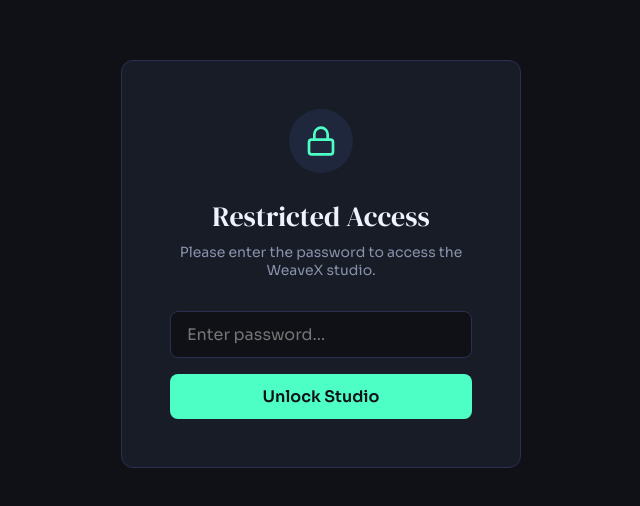
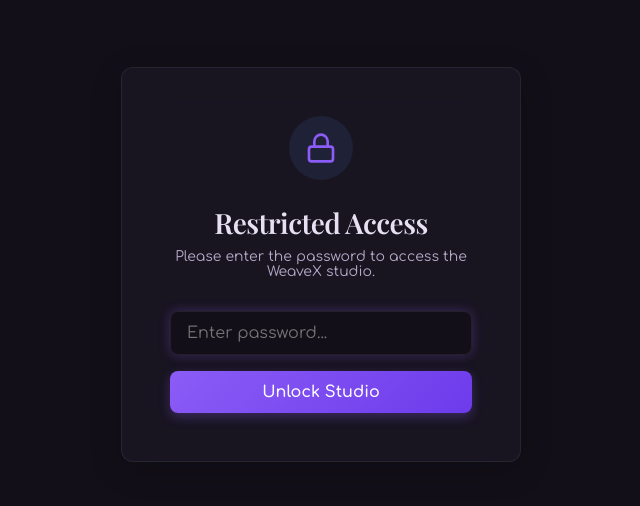
Before and after one commit to aseerawsaf45-dev/weavex-studio, a React (Vite) app: page / in a window 1280 px wide. Shown: the part 136-642 px from the top of the page, without its empty margins (319-959 px from the left). Built offline with nearby package versions, Linux system fonts and the light colour scheme.

Commit message:
Apply premium design system and update copyright

```diff
--- a/src/KnitApp.jsx
+++ b/src/KnitApp.jsx
@@ -192,7 +192,7 @@ function KnitApp({ onNavigateHome }) {
         </div>
 
         {/* Center Canvas */}
-        <div className="center-canvas" style={{ display: 'flex', flexDirection: 'column', background: 'var(--bg-base)', padding: '24px' }}>
+        <div className="center-canvas" style={{ display: 'flex', flexDirection: 'column', padding: '24px' }}>
           <div style={{ display: 'flex', justifyContent: 'center', marginBottom: '16px', color: 'var(--text-secondary)' }}>
             Grid Size: {wales}W × {courses}C
           </div>
--- a/src/index.css
+++ b/src/index.css
@@ -1,40 +1,42 @@
-@import url('https://fonts.googleapis.com/css2?family=DM+Serif+Display&family=JetBrains+Mono:wght@400;600&family=Sora:wght@300;400;500;600&display=swap');
-@import url('https://fonts.googleapis.com/css2?family=Playfair+Display:wght@500;700&family=IBM+Plex+Mono:wght@400;500&family=Inter:wght@300;400;500;600&display=swap');
+@import url('https://fonts.googleapis.com/css2?family=Playfair+Display:wght@500;600;700&family=Comfortaa:wght@400;500;600;700&family=JetBrains+Mono:wght@400;500&display=swap');
 
 :root {
-  --bg-base: #0F1117;          /* Near-black, deep navy-charcoal */
-  --bg-surface: #181C27;       /* Card/panel backgrounds */
-  --bg-elevated: #1F2436;      /* Elevated elements */
-  --border: #2A3050;           /* Subtle borders */
-  --accent-primary: #4EFFC5;   /* Electric mint — primary CTA, active states */
-  --accent-secondary: #7B61FF; /* Electric violet — secondary highlights */
-  --knit-color: #4EFFC5;       /* Mint for Knit loops */
-  --tuck-color: #FFB830;       /* Warm amber for Tuck */
-  --miss-color: #FF5F7E;       /* Coral-rose for Miss */
-  --text-primary: #EDF2FF;     /* Near-white text */
-  --text-secondary: #8892AA;   /* Muted labels */
-  --text-accent: #4EFFC5;      /* Mint accent text */
+  /* Premium Dark Theme */
+  --bg-base: #120f18;
+  --bg-surface: rgba(37, 30, 49, 0.4);
+  --bg-elevated: rgba(45, 37, 61, 0.6);
+  --border: rgba(230, 224, 242, 0.08);
+  --border-glow: rgba(139, 92, 246, 0.3);
+  --accent-primary: #8B5CF6;
+  --accent-secondary: #FFB2E5;
+  --knit-color: #D0BCFF;
+  --tuck-color: #FFD8EE;
+  --miss-color: #F8C84A;
+  --text-primary: #e6e0f2;
+  --text-secondary: #b5aac8;
+  --text-accent: #E9DDFF;
 
-  /* Woven Specific Colors */
-  --bg-grid: #10131E;            /* Grid canvas background */
-  --border-strong: #3A4560;      /* Emphasized borders, grid lines */
-  --warp-color: #4A6FD4;         /* Warp threads — clear blue */
-  --weft-color: #C8A96E;         /* Weft threads — warm linen/gold */
-  --warp-up: #3B2FBF;            /* Warp-up cell — deep indigo */
-  --weft-up: #D4B896;            /* Weft-up cell — warm linen */
-  --accent-shaft: #7C5CBF;       /* Shaft purple — threading highlights */
-  --accent-treadle: #2EB88A;     /* Treadle teal — treadling highlights */
-  --text-mono: #A0BFFF;          /* Monospace accents — grid numbers */
-  --danger: #E05555;             /* Float length warnings */
-  --success: #3ECF8E;            /* Validation success */
+  /* Woven Specific Colors (Adjusted for Premium feel) */
+  --bg-grid: rgba(11, 9, 15, 0.7);
+  --border-strong: rgba(230, 224, 242, 0.15);
+  --warp-color: #8B5CF6;
+  --weft-color: #F8C84A;
+  --warp-up: #5C1149;
+  --weft-up: #3E0030;
+  --accent-shaft: #D0BCFF;
+  --accent-treadle: #FFB2E5;
+  --text-mono: #E9DDFF;
+  --danger: #FFB4AB;
+  --success: #3ECF8E;
 
-  --font-display: 'DM Serif Display', serif;
+  /* Premium Typography */
+  --font-display: 'Playfair Display', serif;
+  --font-body: 'Comfortaa', cursive;
   --font-mono: 'JetBrains Mono', monospace;
-  --font-body: 'Sora', sans-serif;
 
   --font-woven-display: 'Playfair Display', serif;
-  --font-woven-mono: 'IBM Plex Mono', monospace;
-  --font-woven-body: 'Inter', sans-serif;
+  --font-woven-mono: 'JetBrains Mono', monospace;
+  --font-woven-body: 'Comfortaa', cursive;
 }
 
 * {
@@ -46,6 +48,11 @@
 body {
   font-family: var(--font-body);
   background-color: var(--bg-base);
+  /* Animated Mesh Gradient Background */
+  background: radial-gradient(circle at 15% 50%, rgba(139, 92, 246, 0.15), transparent 25%),
+              radial-gradient(circle at 85% 30%, rgba(255, 178, 229, 0.15), transparent 25%),
+              radial-gradient(circle at 50% 80%, rgba(248, 200, 74, 0.1), transparent 25%),
+              var(--bg-base);
   color: var(--text-primary);
   min-height: 100vh;
   display: flex;
@@ -54,7 +61,8 @@ body {
 
 h1, h2, h3, h4, h5, h6 {
   font-family: var(--font-display);
-  font-weight: normal;
+  font-weight: 600;
+  letter-spacing: -0.02em;
 }
 
 .mono {
@@ -63,18 +71,18 @@ h1, h2, h3, h4, h5, h6 {
 
 /* Scrollbar */
 ::-webkit-scrollbar {
-  width: 8px;
-  height: 8px;
+  width: 6px;
+  height: 6px;
 }
 ::-webkit-scrollbar-track {
-  background: var(--bg-base);
+  background: transparent;
 }
 ::-webkit-scrollbar-thumb {
-  background: var(--border);
+  background: rgba(230, 224, 242, 0.1);
   border-radius: 4px;
 }
 ::-webkit-scrollbar-thumb:hover {
-  background: var(--text-secondary);
+  background: rgba(230, 224, 242, 0.3);
 }
 
 /* Animations */
@@ -91,20 +99,20 @@ h1, h2, h3, h4, h5, h6 {
 @keyframes slideFadeIn {
   from {
     opacity: 0;
-    transform: translateY(-10px);
+    transform: translateY(-10px) scale(0.98);
   }
   to {
     opacity: 1;
-    transform: translateY(0);
+    transform: translateY(0) scale(1);
   }
 }
 
 .slide-fade-in {
-  animation: slideFadeIn 0.3s ease forwards;
+  animation: slideFadeIn 0.5s cubic-bezier(0.175, 0.885, 0.32, 1.275) forwards;
 }
 
 .pulse-cell {
-  animation: pulseScale 0.15s ease-out;
+  animation: pulseScale 0.2s cubic-bezier(0.175, 0.885, 0.32, 1.275);
 }
 
 /* UI Elements */
@@ -114,51 +122,81 @@ button {
   border: none;
   background: none;
   color: inherit;
-  transition: all 0.2s ease;
+  transition: all 0.3s cubic-bezier(0.175, 0.885, 0.32, 1.275);
 }
 
 input, select {
   font-family: var(--font-body);
-  background: var(--bg-surface);
+  background: rgba(11, 9, 15, 0.5);
   border: 1px solid var(--border);
   color: var(--text-primary);
-  border-radius: 4px;
-  padding: 4px 8px;
+  border-radius: 8px;
+  padding: 8px 12px;
+  backdrop-filter: blur(10px);
+  transition: all 0.2s ease;
 }
 
 input:focus, select:focus {
   outline: none;
   border-color: var(--accent-primary);
+  box-shadow: 0 0 12px var(--border-glow);
 }
 
 .btn-primary {
-  background: var(--accent-primary);
-  color: var(--bg-base);
+  background: linear-gradient(135deg, var(--accent-primary), #6D3BEB);
+  color: #fff;
   font-weight: 600;
-  padding: 8px 16px;
-  border-radius: 4px;
+  padding: 10px 20px;
+  border-radius: 8px;
+  box-shadow: 0 4px 12px rgba(139, 92, 246, 0.3);
 }
 
 .btn-primary:hover {
+  transform: translateY(-2px);
+  box-shadow: 0 6px 16px rgba(139, 92, 246, 0.5);
   filter: brightness(1.1);
-  transform: translateY(-1px);
+}
+
+.btn-primary:active {
+  transform: translateY(0);
 }
 
 .btn-secondary {
   background: var(--bg-elevated);
   border: 1px solid var(--border);
-  padding: 8px 16px;
-  border-radius: 4px;
+  padding: 10px 20px;
+  border-radius: 8px;
+  backdrop-filter: blur(10px);
 }
 
 .btn-secondary:hover {
   border-color: var(--accent-secondary);
+  background: rgba(255, 178, 229, 0.05);
+  transform: translateY(-1px);
+  box-shadow: 0 4px 12px rgba(255, 178, 229, 0.1);
 }
 
+.btn-secondary.active {
+  border-color: var(--accent-primary);
+  background: rgba(139, 92, 246, 0.1);
+  box-shadow: 0 0 12px rgba(139, 92, 246, 0.2);
+}
+
+/* Premium Glassmorphism Cards */
 .card {
   background: var(--bg-surface);
   border: 1px solid var(--border);
-  border-radius: 8px;
+  border-top-color: rgba(255, 255, 255, 0.12);
+  border-left-color: rgba(255, 255, 255, 0.06);
+  border-radius: 16px;
+  backdrop-filter: blur(24px);
+  -webkit-backdrop-filter: blur(24px);
+  box-shadow: 0 8px 32px rgba(0, 0, 0, 0.2);
+  transition: all 0.3s cubic-bezier(0.175, 0.885, 0.32, 1.275);
+}
+
+.card:hover {
+  box-shadow: 0 12px 40px rgba(0, 0, 0, 0.3);
 }
 
 /* --- Responsive Layout Classes --- */
@@ -176,10 +214,13 @@ input:focus, select:focus {
   display: flex;
   justify-content: space-between;
   align-items: center;
-  padding: 16px 24px;
+  padding: 16px 32px;
   border-bottom: 1px solid var(--border);
   background: var(--bg-surface);
+  backdrop-filter: blur(24px);
+  -webkit-backdrop-filter: blur(24px);
   flex-shrink: 0;
+  z-index: 10;
 }
 
 /* Main Workspace */
@@ -193,7 +234,10 @@ input:focus, select:focus {
 .sidebar-left, .sidebar-right {
   overflow-y: auto;
   background: var(--bg-surface);
+  backdrop-filter: blur(24px);
+  -webkit-backdrop-filter: blur(24px);
   flex-shrink: 0;
+  z-index: 5;
 }
 
 .sidebar-left {
@@ -208,6 +252,8 @@ input:focus, select:focus {
 .center-canvas {
   flex: 1;
   overflow: auto;
+  /* Allow canvas to show the body mesh gradient through */
+  background: transparent !important;
 }
 
 /* Media Queries */
--- a/src/utils/templatesData.js
+++ b/src/utils/templatesData.js
@@ -22,7 +22,6 @@ const E = LOOP_TYPES.EMPTY;
 export const templates = [
   // 1. Plain Jersey
   { name: 'Plain Jersey', wales: 4, courses: 4, data: makeGrid(4, 4, [[K]]) },
-  { name: 'Double Jersey', wales: 4, courses: 4, data: makeGrid(4, 4, [[K, K, M, M], [M, M, K, K]]) },
 
   // 2. Rib Structures
   { name: '1×1 Rib', wales: 4, courses: 4, data: makeGrid(4, 4, [[K, M]]) },
--- a/src/woven/WovenApp.jsx
+++ b/src/woven/WovenApp.jsx
@@ -308,7 +308,7 @@ function WovenApp({ onNavigateHome }) {
             />
           </div>
           <div style={{ marginTop: '24px', fontSize: '12px', color: 'var(--text-secondary)', textAlign: 'center' }}>
-            © 2026 WeaveX Platform
+            © Aseer Awsaf
           </div>
         </div>
 
```
